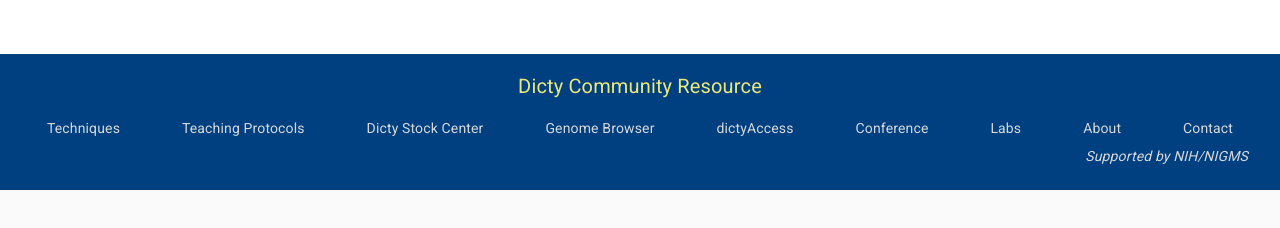
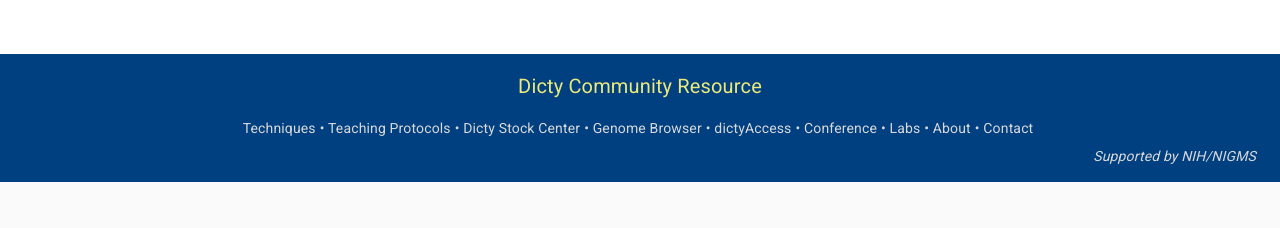
Before and after one commit to dictyBase/dicty-components-header-footer, a React (Create React App) app in the folder example/: page / in a window 1280 px wide. Shown: the part 352-580 px from the top of the page. Built offline with nearby package versions, Linux system fonts and the light colour scheme.

Commit message:
feat: move footer links into center

```diff
--- a/example/src/CondensedFooter.tsx
+++ b/example/src/CondensedFooter.tsx
@@ -54,25 +54,27 @@
     marginTop: theme.spacing(2),
     marginBottom: theme.spacing(2),
     color: "#ebe97a",
+    textAlign: "center",
   },
   link: {
+    color: "#d8d8d8",
+    paddingRight: theme.spacing(0.5),
+    "& a": {
       color: "#d8d8d8",
       textDecoration: "none",
       "&:hover": {
         textDecoration: "underline",
       },
     },
+  },
   support: {
     marginTop: theme.spacing(1),
-  },
-  links: {
-    marginBottom: theme.spacing(2),
   },
   supportedBy: {
     color: "#d8d8d8",
     marginTop: theme.spacing(1),
-    marginBottom: theme.spacing(1),
-    marginRight: theme.spacing(2),
+    marginBottom: theme.spacing(2),
+    marginRight: theme.spacing(1),
   },
 }))
 
@@ -82,20 +84,24 @@
   return (
     <footer>
       <Grid container justify="center" className={classes.container}>
-        <Grid item className={classes.header}>
+        <Grid item xs={12} className={classes.header}>
           <Typography variant="h6">Dicty Community Resource</Typography>
         </Grid>
-        <Grid item container justify="space-around" className={classes.links}>
-          {links.map((item) => (
-            <a href={item.url} className={classes.link}>
-              {item.description}
-            </a>
-          ))}
-          <Grid item container justify="flex-end">
+        <Grid item container justify="center">
+          {links.map((item, index) => {
+            const separator = index ? " • " : ""
+            return (
+              <span key={index} className={classes.link}>
+                {separator}
+                <a href={item.url}>{item.description}</a>
+              </span>
+            )
+          })}
+        </Grid>
+        <Grid item xs={12} container justify="flex-end">
           <span className={classes.supportedBy}>
             <em>Supported by NIH/NIGMS</em>
           </span>
-          </Grid>
         </Grid>
       </Grid>
     </footer>
```
Lines whose indentation alone changed are shown as unchanged.
